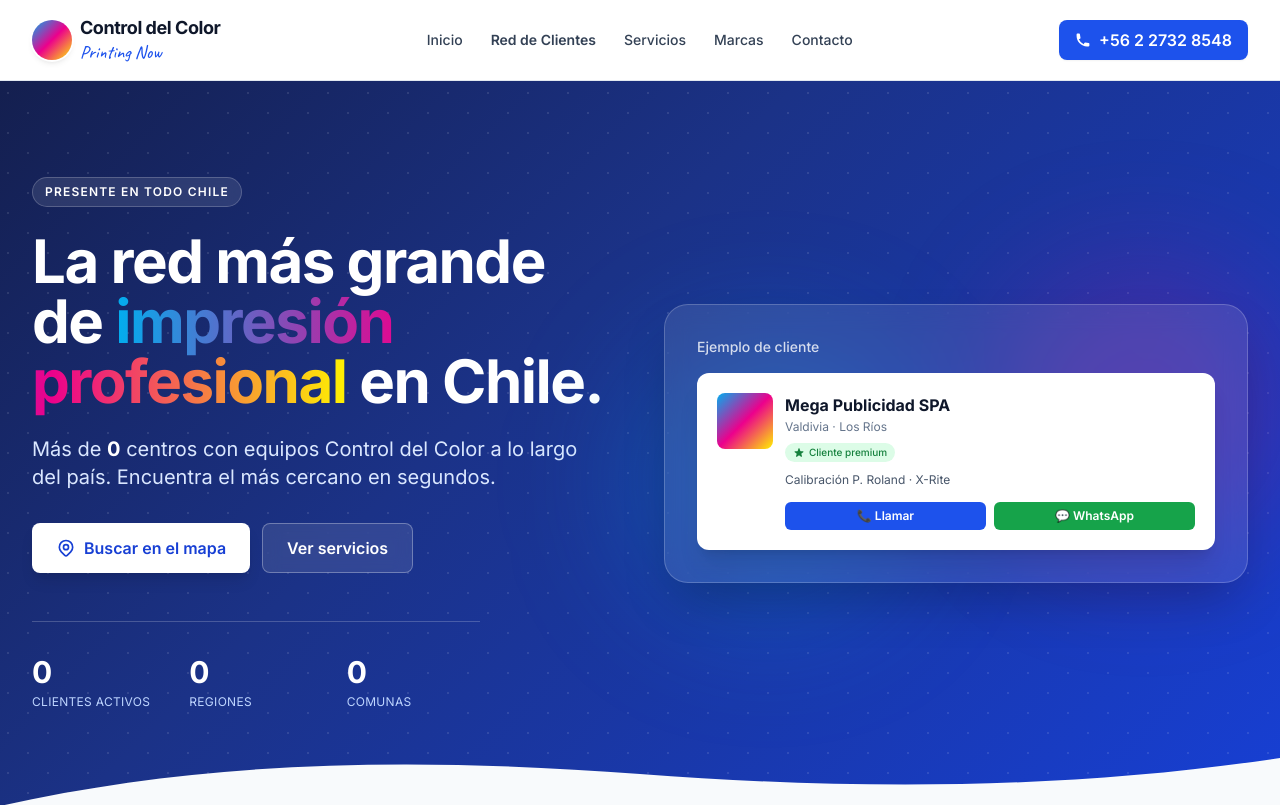
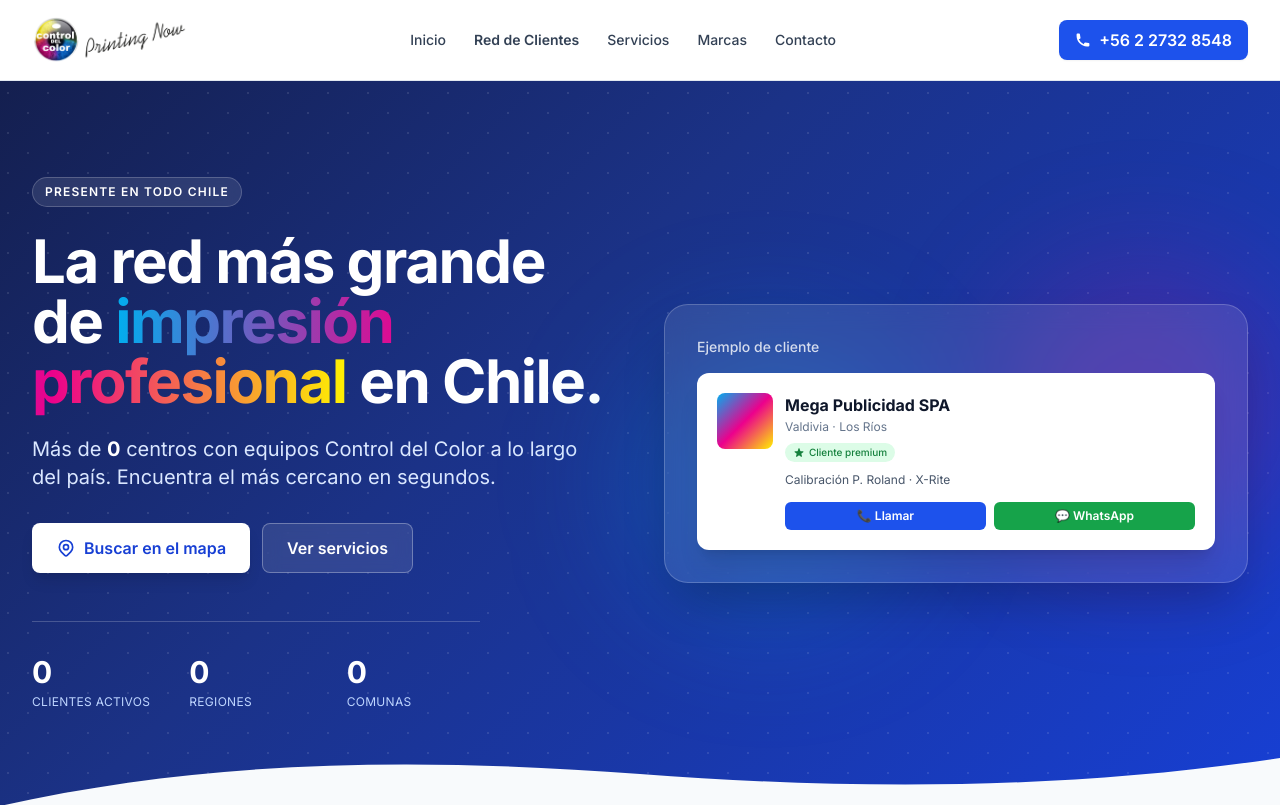
Before and after one commit to controldelcolor/printingnow-web, a Django app: page / in a window 1280 px wide. Shown: the top 805 px of the page. Run offline with Django 5.2, Linux system fonts and the light colour scheme; data that the repository does not hold is empty; some libraries are stand-ins or nearby versions.

Commit message:
Update home.html

```diff
--- a/clientes/templates/clientes/home.html
+++ b/clientes/templates/clientes/home.html
@@ -1,3 +1,4 @@
+{% load static %}
 <!DOCTYPE html>
 <html lang="es">
 <head>
@@ -108,13 +109,9 @@
   <div class="max-w-7xl mx-auto px-4 sm:px-6 lg:px-8">
     <div class="flex items-center justify-between h-16 md:h-20">
       <!-- Logo -->
-      <a href="#inicio" class="flex items-center gap-2">
-        <div class="w-10 h-10 rounded-full bg-gradient-to-br from-cmyk-c via-cmyk-m to-cmyk-y shadow-md ring-2 ring-white"></div>
-        <div class="leading-tight">
-          <div class="font-bold text-slate-900 text-base md:text-lg tracking-tight">Control del Color</div>
-          <div class="font-script text-brand-600 text-base md:text-lg -mt-1">Printing Now</div>
-        </div>
-      </a>
+      <a href="#inicio" class="flex items-center">
+  <img src="{% static 'img/logo.png' %}" alt="Control del Color" class="h-12 w-auto">
+</a>
 
       <!-- Nav desktop -->
       <nav class="hidden md:flex items-center gap-7 text-sm font-medium text-slate-700">
```
